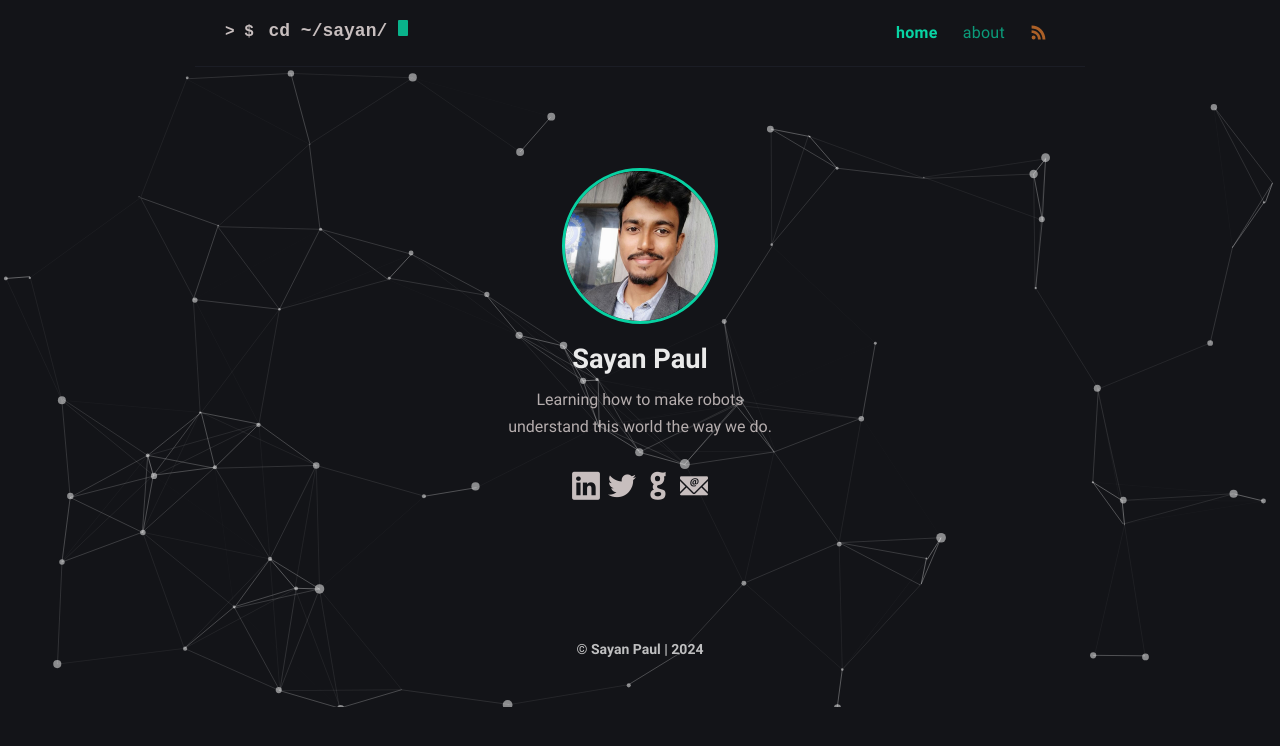
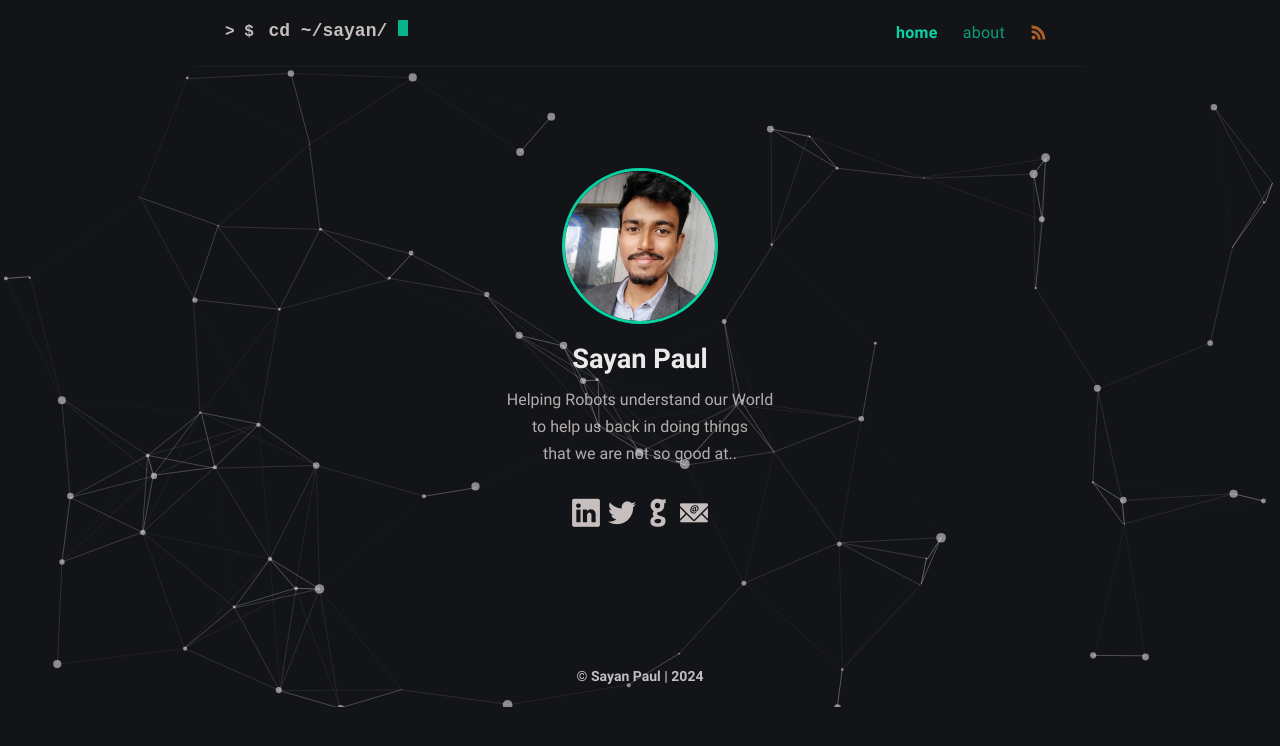
Before and after one commit to paulsayan/paulsayan.github.io, a Jekyll site: the page built from index.md, in a window 1280 px wide. Shown: the top 746 px of the page. Built offline with Jekyll 4.4.1, drawn with Linux system fonts in a browser that asks for light colours.

Commit message:
Update one-liner bio

```diff
--- a/_config.yml
+++ b/_config.yml
@@ -12,10 +12,10 @@ mode: dark # default theme "dark" | "light"
 author:
   name: Sayan Paul
   bio: >-
-    Learning how to make robots <br> understand this world the way we do.
+    Helping Robots understand our World <br> to help us back in doing things <br> that we are not so good at..
   #username: username
   email: mail@sayanpaul.com
-  github: https://github.com/paulsayan/
+  #github: https://github.com/paulsayan/
   twitter: https://twitter.com/sayanpaul_/
   linkedin: https://linkedin.com/in/sayan-paul/
   avatar: /assets/img/sp2.jpg
```
